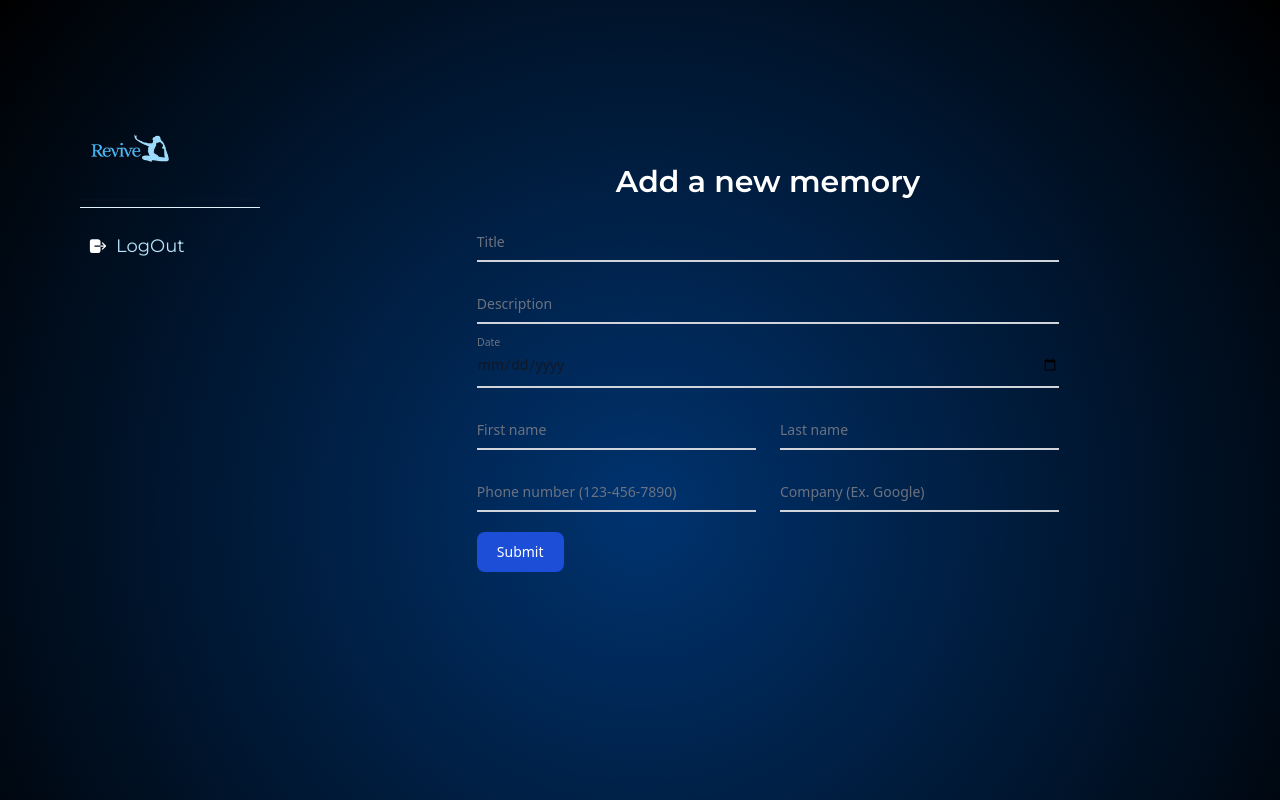
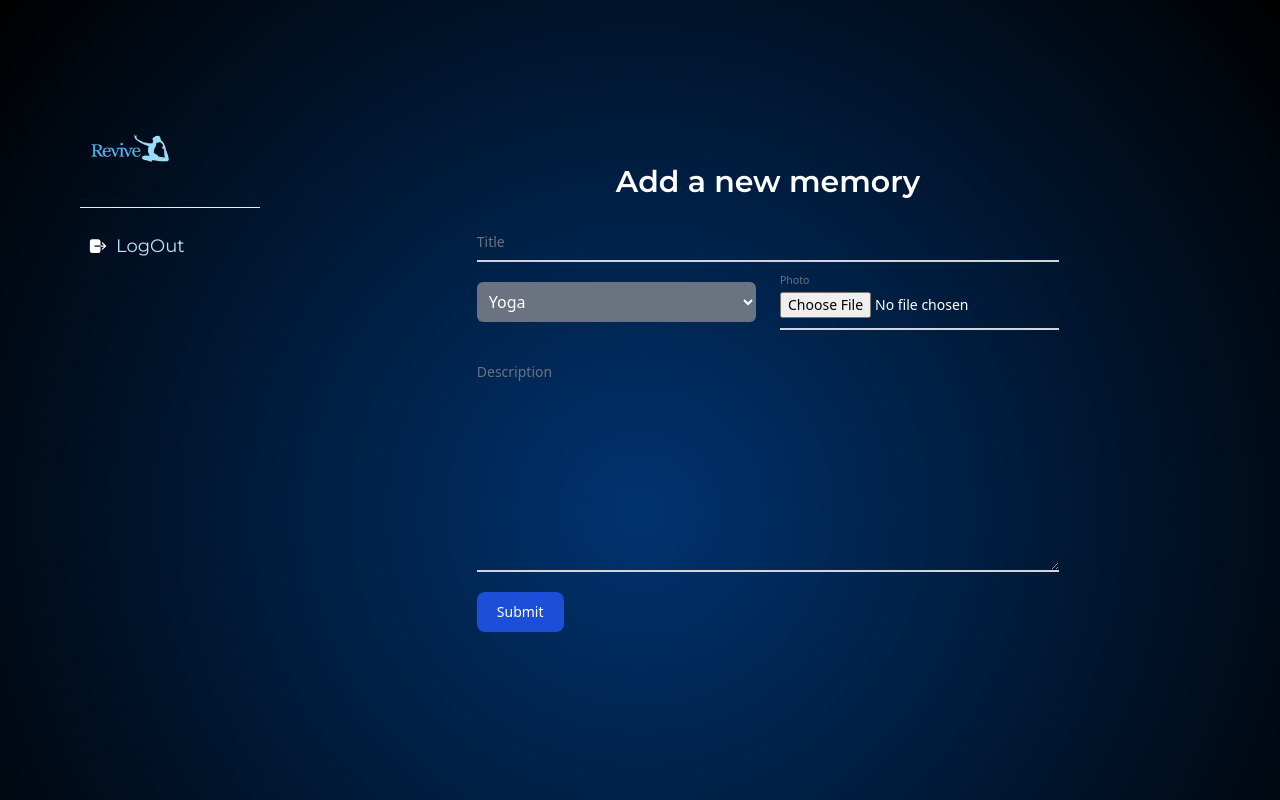
Before and after one commit to DevelopersZone06/revive-client, a React (Vite) app: page /dashboard/postGallery in a window 1280 px wide. Shown: the top 800 px of the page. Built offline with nearby package versions, Linux system fonts and the light colour scheme; no server answers.

Commit message:
form redesigned in the post gallery page

```diff
--- a/src/Pages/PostGallery/PostGallery.jsx
+++ b/src/Pages/PostGallery/PostGallery.jsx
@@ -1,43 +1,46 @@
 
 const PostGallery = () => {
+
+    const handleForm = (e) => {
+        e.preventDefault();
+        const form = e.target;
+        const title = form.title.value;
+        const category = form.category.value;
+        const description = form.description.value;
+        const galleryPost = {title, category, description}
+        console.log(galleryPost);
+    }
+
+
     return (
         <>
             <h2 className="text-center text-white font-semibold text-3xl my-5">Add a new memory</h2>
             <div className="">
 
-
-                <form className="max-w-[70%] mx-auto">
+                <form onSubmit={handleForm} className="max-w-[70%] mx-auto">
                     <div className="relative z-0 w-full mb-5 group">
-                        <input type="text" name="title" className="block py-2.5 px-0 w-full text-sm text-gray-900 bg-transparent border-0 border-b-2 border-gray-300 appearance-none focus:outline-none focus:ring-0 focus:border-blue-600 peer" placeholder=" " required />
+                        <input type="text" name="title" className="block py-2.5 px-0 w-full text-sm text-white bg-transparent border-0 border-b-2 border-gray-300 appearance-none focus:outline-none focus:ring-0 focus:border-blue-600 peer" placeholder=" " required />
                         <label className="peer-focus:font-medium absolute text-sm text-gray-500  transform -translate-y-6 scale-75 top-3 -z-10 origin-[0] peer-focus:start-0 rtl:peer-focus:translate-x-1/4 rtl:peer-focus:left-auto peer-focus:text-blue-600  peer-placeholder-shown:scale-100 peer-placeholder-shown:translate-y-0 peer-focus:scale-75 peer-focus:-translate-y-6">Title</label>
                     </div>
-                    <div className="relative z-0 w-full mb-5 group">
-                        <input type="text" name="description" className="block py-2.5 px-0 w-full text-sm text-gray-900 bg-transparent border-0 border-b-2 border-gray-300 appearance-none  focus:outline-none focus:ring-0 focus:border-blue-600 peer" placeholder=" " required />
-                        <label className="peer-focus:font-medium absolute text-sm text-gray-500  duration-300 transform -translate-y-6 scale-75 top-3 -z-10 origin-[0] peer-focus:start-0 rtl:peer-focus:translate-x-1/4 peer-focus:text-blue-600  peer-placeholder-shown:scale-100 peer-placeholder-shown:translate-y-0 peer-focus:scale-75 peer-focus:-translate-y-6">Description</label>
+
+                    <div className="grid md:grid-cols-2 md:gap-6">
+                        <div className="relative z-0 w-full mb-5 group">
+                            <select className="w-full p-2 rounded-md bg-gray-500 text-white" name="category" id="">
+                                <option value="yoga">Yoga</option>
+                                <option value="workouts">Workouts</option>
+                                <option value="fitness">Fitness</option>
+                                <option value="loss">Weight Loss</option>
+                                <option value="nutrition">Nutrition</option>
+                            </select>
+                        </div>
+                        <div className="relative z-0 w-full mb-5 group">
+                            <input type="file" name="photo" id="floating_last_name" className="block py-2.5 px-0 w-full text-sm text-white bg-transparent border-0 border-b-2 border-gray-300 appearance-none    focus:outline-none focus:ring-0 focus:border-blue-600 peer" placeholder=" " required />
+                            <label className="peer-focus:font-medium absolute text-sm text-gray-500  duration-300 transform -translate-y-6 scale-75 top-3 -z-10 origin-[0] peer-focus:start-0 rtl:peer-focus:translate-x-1/4 peer-focus:text-blue-600  peer-placeholder-shown:scale-100 peer-placeholder-shown:translate-y-0 peer-focus:scale-75 peer-focus:-translate-y-6">Photo</label>
+                        </div>
                     </div>
                     <div className="relative z-0 w-full mb-5 group">
-                        <input type="date" name="date" className="block py-2.5 px-0 w-full text-sm text-gray-900 bg-transparent border-0 border-b-2 border-gray-300 appearance-none   focus:outline-none focus:ring-0 focus:border-blue-600 peer" placeholder=" " required />
-                        <label className="peer-focus:font-medium absolute text-sm text-gray-500  transform -translate-y-6 scale-75 top-3 -z-10 origin-[0] peer-focus:start-0 rtl:peer-focus:translate-x-1/4 peer-focus:text-blue-600  peer-placeholder-shown:scale-100 peer-placeholder-shown:translate-y-0 peer-focus:scale-75 peer-focus:-translate-y-6">Date</label>
-                    </div>
-                    <div className="grid md:grid-cols-2 md:gap-6">
-                        <div className="relative z-0 w-full mb-5 group">
-                            <input type="text" name="floating_first_name" id="floating_first_name" className="block py-2.5 px-0 w-full text-sm text-gray-900 bg-transparent border-0 border-b-2 border-gray-300 appearance-none    focus:outline-none focus:ring-0 focus:border-blue-600 peer" placeholder=" " required />
-                            <label className="peer-focus:font-medium absolute text-sm text-gray-500  duration-300 transform -translate-y-6 scale-75 top-3 -z-10 origin-[0] peer-focus:start-0 rtl:peer-focus:translate-x-1/4 peer-focus:text-blue-600  peer-placeholder-shown:scale-100 peer-placeholder-shown:translate-y-0 peer-focus:scale-75 peer-focus:-translate-y-6">First name</label>
-                        </div>
-                        <div className="relative z-0 w-full mb-5 group">
-                            <input type="text" name="floating_last_name" id="floating_last_name" className="block py-2.5 px-0 w-full text-sm text-gray-900 bg-transparent border-0 border-b-2 border-gray-300 appearance-none    focus:outline-none focus:ring-0 focus:border-blue-600 peer" placeholder=" " required />
-                            <label className="peer-focus:font-medium absolute text-sm text-gray-500  duration-300 transform -translate-y-6 scale-75 top-3 -z-10 origin-[0] peer-focus:start-0 rtl:peer-focus:translate-x-1/4 peer-focus:text-blue-600  peer-placeholder-shown:scale-100 peer-placeholder-shown:translate-y-0 peer-focus:scale-75 peer-focus:-translate-y-6">Last name</label>
-                        </div>
-                    </div>
-                    <div className="grid md:grid-cols-2 md:gap-6">
-                        <div className="relative z-0 w-full mb-5 group">
-                            <input type="tel" pattern="[0-9]{3}-[0-9]{3}-[0-9]{4}" name="floating_phone" id="floating_phone" className="block py-2.5 px-0 w-full text-sm text-gray-900 bg-transparent border-0 border-b-2 border-gray-300 appearance-none    focus:outline-none focus:ring-0 focus:border-blue-600 peer" placeholder=" " required />
-                            <label className="peer-focus:font-medium absolute text-sm text-gray-500 duration-300 transform -translate-y-6 scale-75 top-3 -z-10 origin-[0] peer-focus:start-0 rtl:peer-focus:translate-x-1/4 peer-focus:text-blue-600 peer-placeholder-shown:scale-100 peer-placeholder-shown:translate-y-0 peer-focus:scale-75 peer-focus:-translate-y-6">Phone number (123-456-7890)</label>
-                        </div>
-                        <div className="relative z-0 w-full mb-5 group">
-                            <input type="text" name="floating_company" id="floating_company" className="block py-2.5 px-0 w-full text-sm text-gray-900 bg-transparent border-0 border-b-2 border-gray-300 appearance-none focus:outline-none focus:ring-0 focus:border-blue-600 peer" placeholder=" " required />
-                            <label className="peer-focus:font-medium absolute text-sm text-gray-500  duration-300 transform -translate-y-6 scale-75 top-3 -z-10 origin-[0] peer-focus:start-0 rtl:peer-focus:translate-x-1/4 peer-focus:text-blue-600  peer-placeholder-shown:scale-100 peer-placeholder-shown:translate-y-0 peer-focus:scale-75 peer-focus:-translate-y-6">Company (Ex. Google)</label>
-                        </div>
+                        <textarea rows="10" cols="33" name="description" className="block py-2.5 text-white px-0 w-full text-sm  bg-transparent border-0 border-b-2 border-gray-300 appearance-none  focus:outline-none focus:ring-0 focus:border-blue-600 peer" placeholder=" " required />
+                        <label className="peer-focus:font-medium absolute text-sm text-gray-500  duration-300 transform -translate-y-6 scale-75 top-3 -z-10 origin-[0] peer-focus:start-0 rtl:peer-focus:translate-x-1/4 peer-focus:text-blue-600  peer-placeholder-shown:scale-100 peer-placeholder-shown:translate-y-0 peer-focus:scale-75 peer-focus:-translate-y-6">Description</label>
                     </div>
                     <button type="submit" className="text-white bg-blue-700 hover:bg-blue-800 focus:ring-4 focus:outline-none focus:ring-blue-300 font-medium rounded-lg text-sm w-full sm:w-auto px-5 py-2.5 text-center  ">Submit</button>
                 </form>
```
